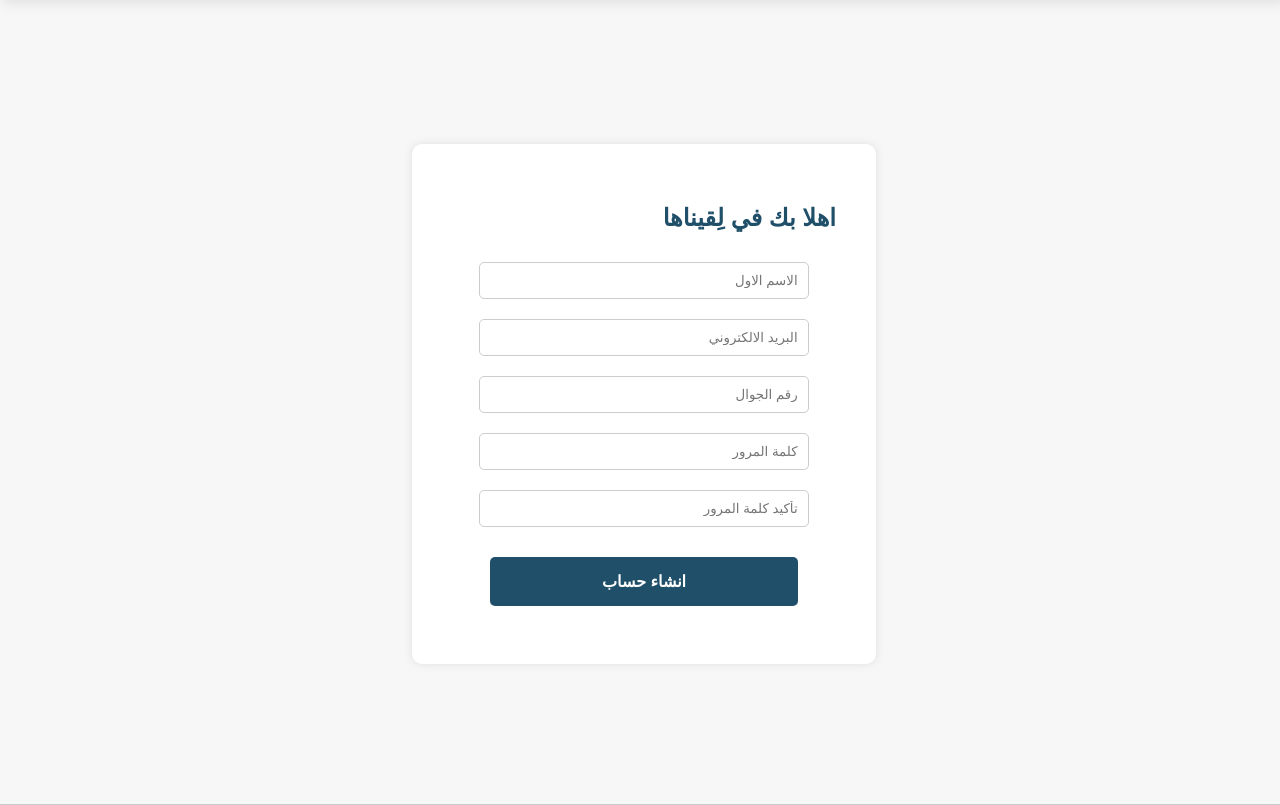
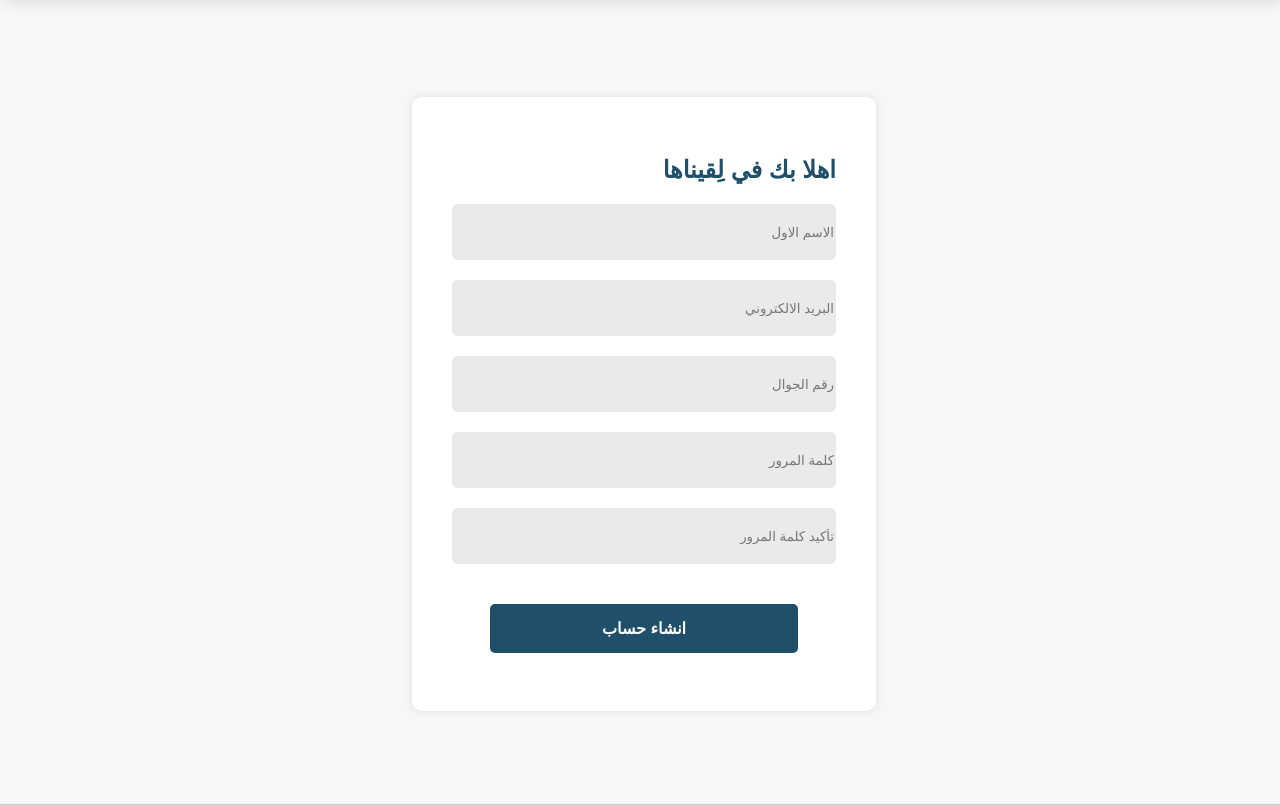
Before and after one commit to mahdialmutawa/fowp-project, a PHP site: page /pages/Signup.html in a window 1280 px wide. Shown: the part 62-867 px from the top of the page. Run offline with PHP 8.4, Linux system fonts and the light colour scheme; some web fonts are replaced.

Commit message:
Fixed frames

```diff
--- a/pages/Signup.html
+++ b/pages/Signup.html
@@ -1,6 +1,7 @@
 <!DOCTYPE html>
 
 <html lang="ar" dir="rtl">
+
 <head>
     <link rel="stylesheet" href="../styles/SignupSyle.css">
     <title>
@@ -29,17 +30,27 @@
         <div class="signup-box">
             <h2>اهلا بك في لِقيناها</h2>
             <form>
-                    <input type="text" placeholder="الاسم الاول " required><br>
-                    <input type="email" placeholder="البريد الالكتروني" required><br>
-                    <input type="number" placeholder="رقم الجوال" required><br>
-                    <input type="password" placeholder="كلمة المرور" required><br>
-                    <input type="password" placeholder="تأكيد كلمة المرور" required><br>
+                <div class="inputF">
+                    <input type="text" placeholder="الاسم الاول " required id="fname"><br>
+                </div>
+                <div class="inputF">
+                    <input type="email" placeholder="البريد الالكتروني" required id="email"><br>
+                </div>
+                <div class="inputF">
+                    <input type="number" placeholder="رقم الجوال" required id="pnum"><br>
+                </div>
+                <div class="inputF">
+                    <input type="password" placeholder="كلمة المرور" required id="Password"><br>
+                </div>
+                <div class="inputF">
+                    <input type="password" placeholder="تأكيد كلمة المرور" required id="PasswordConfirm"><br>
+                </div>
 
 
 
                 <a href="Login.html" style="text-decoration: none;">
                     <div>
-                            <button>
+                        <button id="createButton">
                             انشاء حساب
                         </button>
                     </div>
@@ -138,4 +149,36 @@
         </div>
     </div>
 </footer>
+<script>
+    var Create = document.getElementById("createButton");
+
+    Create.addEventListener("click", ButtonClicked);
+
+    function ButtonClicked() {
+        var password1 = document.getElementById("Password").value;
+        var password2 = document.getElementById("PasswordConfirm").value;
+
+        let fname = document.getElementById("fname").value.trim();
+        let email = document.getElementById("email").value.trim();
+        let pnum = document.getElementById("pnum").value.trim();
+
+        if (password1 === password2 && fname && email && pnum) {
+            // Valid input, proceed with action
+            location.href = "Login.html";
+        }
+        else {
+            // Invalid input, display appropriate error message
+            if (password1 !== password2) {
+                alert("Passwords do not match. Please make sure your passwords match.");
+            } else if (!fname) {
+                alert("Please enter your first name.");
+            } else if (!email) {
+                alert("Please enter your email address.");
+            } else if (!pnum) {
+                alert("Please enter your phone number.");
+            }
+        }
+    }
+</script>
+
 </html>
--- a/styles/SignupSyle.css
+++ b/styles/SignupSyle.css
@@ -153,17 +153,6 @@ body
     text-align: center;
 }
 
-.signup-box input[type="text"],
-.signup-box input[type="password"],
-.signup-box input[type="email"],
-.signup-box input[type="number"] {
-    width: 80%;
-    padding: 10px;
-    margin: 10px 0;
-    border: 1px solid #ccc;
-    border-radius: 5px;
-}
-
 .signup-box input[type="number"]::-webkit-inner-spin-button, .signup-box input[type="number"]::-webkit-outer-spin-button{
     -webkit-appearance: none;
 }
@@ -187,3 +176,29 @@ body
 {
     background-color: #204F6A;
 }
+
+
+.inputF
+{
+
+    height: 7vh;
+    background: #eaeaea;
+    margin: 20px 0;
+    border-radius: 5px;
+    display: flex;
+    align-items: center;
+    max-height: 65px;
+    transition: max-height 0.5s;
+    overflow: hidden;
+
+}
+
+input
+{
+
+ width: 100%;
+ background: transparent;
+ border: 0;
+ outline: 0;
+ padding: 18px 15x;
+}
```
Also changed, not shown: pages/Login.html (+21 -60 lines). Lines whose indentation alone changed are shown as unchanged.
